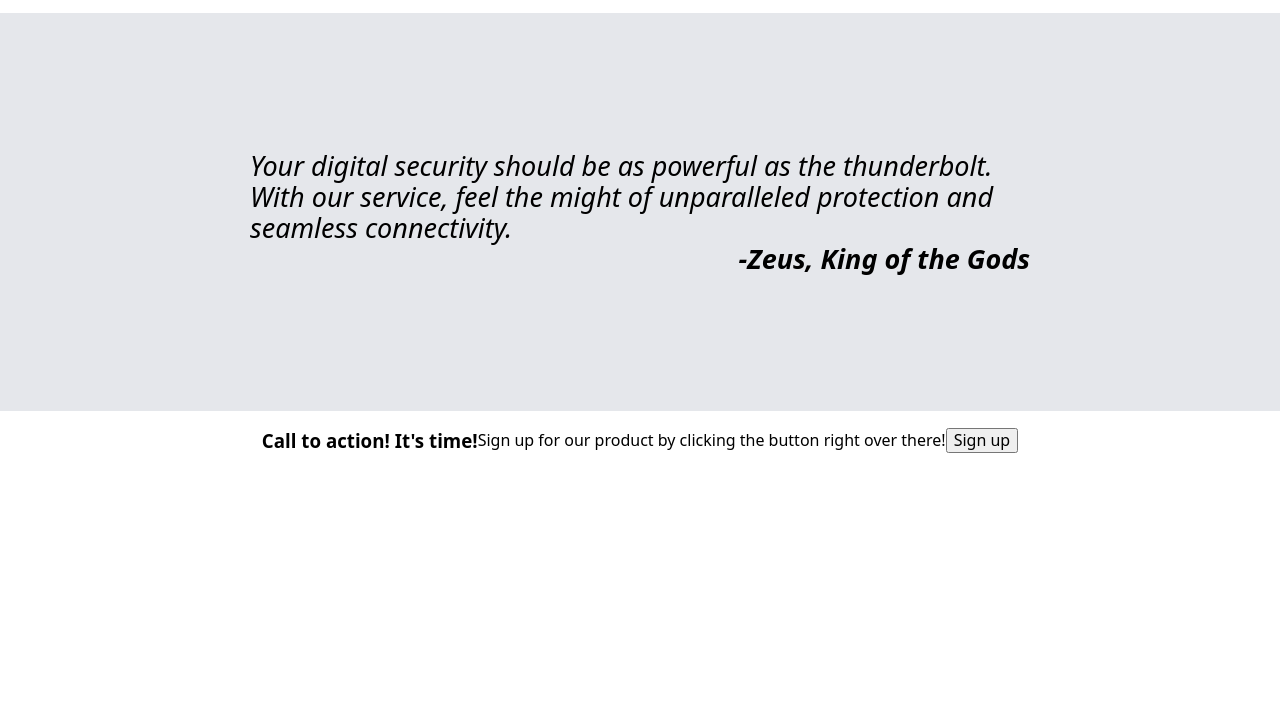
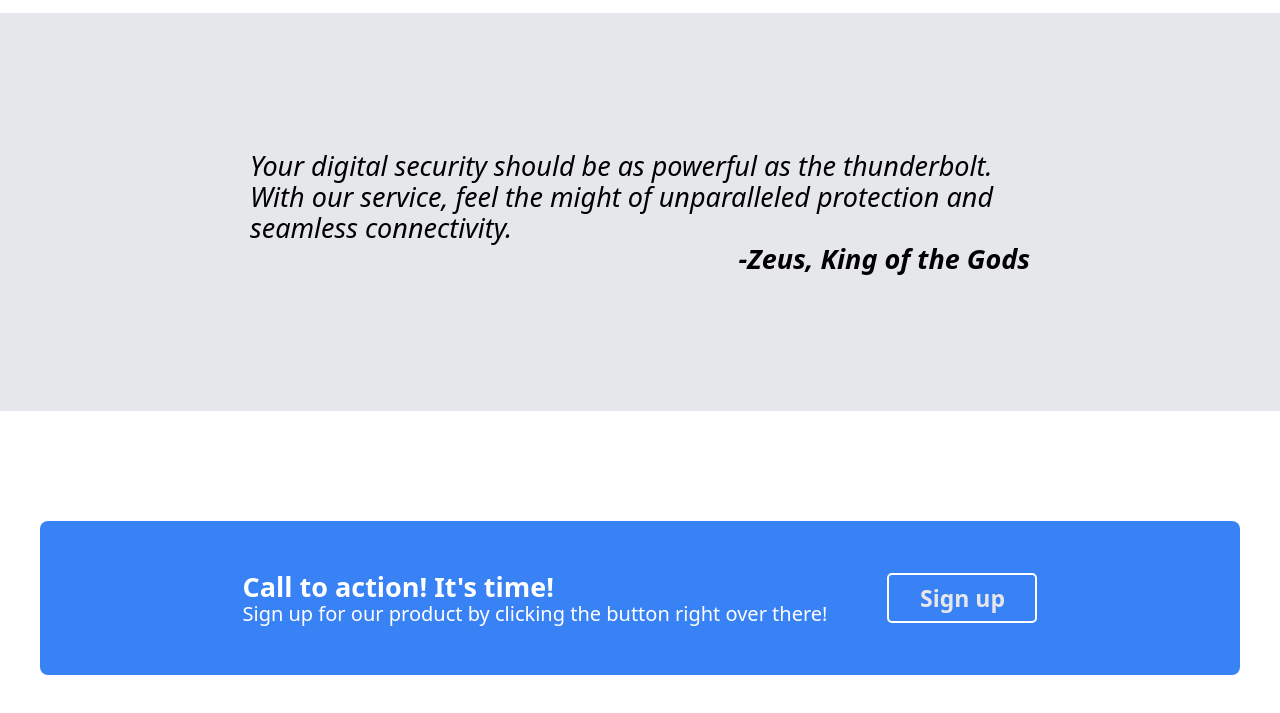
Before and after one commit to Hanikn/landing, a website: page index.html in a window 1280 px wide. Shown: the part 1061-1774 px from the top of the page. Before the commit the page ends 1531 px from the top, so only its background shows below. Drawn offline with nearby package versions, Linux system fonts and the light colour scheme.

Commit message:
Added more footer CSS + action button styles

```diff
--- a/index.html
+++ b/index.html
@@ -87,10 +87,12 @@
     </main>
     <footer>
       <div class="blue-footer">
-        <h3 class="footer-title">Call to action! It's time!</h3>
-        <p class="footer-paragraph">
-          Sign up for our product by clicking the button right over there!
-        </p>
+        <div class="footer-text">
+          <h3 class="footer-title">Call to action! It's time!</h3>
+          <p class="footer-paragraph">
+            Sign up for our product by clicking the button right over there!
+          </p>
+        </div>
         <button type="button" class="footer-button">Sign up</button>
       </div>
     </footer>
--- a/styles.css
+++ b/styles.css
@@ -184,8 +184,60 @@ main {
 
 /* Footer */
 
+footer {
+    padding: 110px 0;
+}
+
 .blue-footer {
     display: flex;
     justify-content: center;
     align-items: center;
+    background-color: #3882F6;
+    max-width: 1200px;
+    margin: 0 auto;
+    padding: 50px;
+    border-radius: 8px;
+    color: white;
+    text-align: center;
 }
+
+.footer-text {
+    display: flex;
+    flex-direction: column;
+    align-items: flex-start;
+}
+
+.footer-title {
+    font-size: 27px;
+    margin: auto 0;
+}
+
+.footer-paragraph {
+    font-size: 20px;
+    margin: auto 0;
+}
+
+.footer-button {
+    background-color: #3882F6;
+    border: 2px solid #ffffff;
+    font-size: 23px;
+    font-weight: bold;
+    color: #E5E7EB;
+    border-radius: 5px;
+    padding: 10px;
+    margin-left: 60px;
+    width: 150px;
+    transition: all 0.3s ease;
+}
+
+.footer-button:hover {
+    background-color: #ffffff;
+    color: #3882F6;
+    cursor: pointer;
+    /* Изменяем курсор при наведении */
+}
+
+.footer-button:active {
+    transition: 0s;
+    background-color: #e5e5e5;
+}
```
